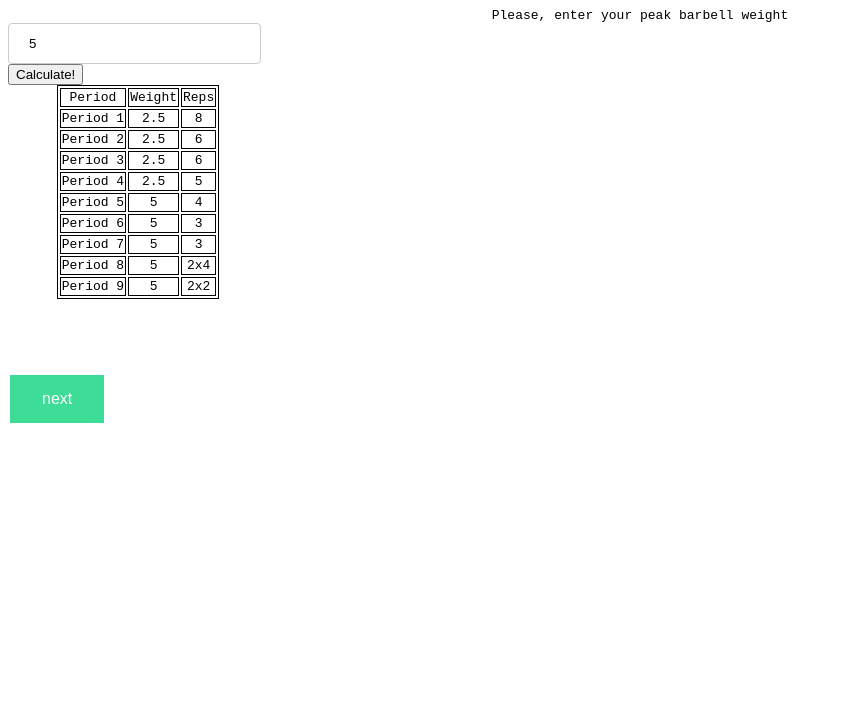
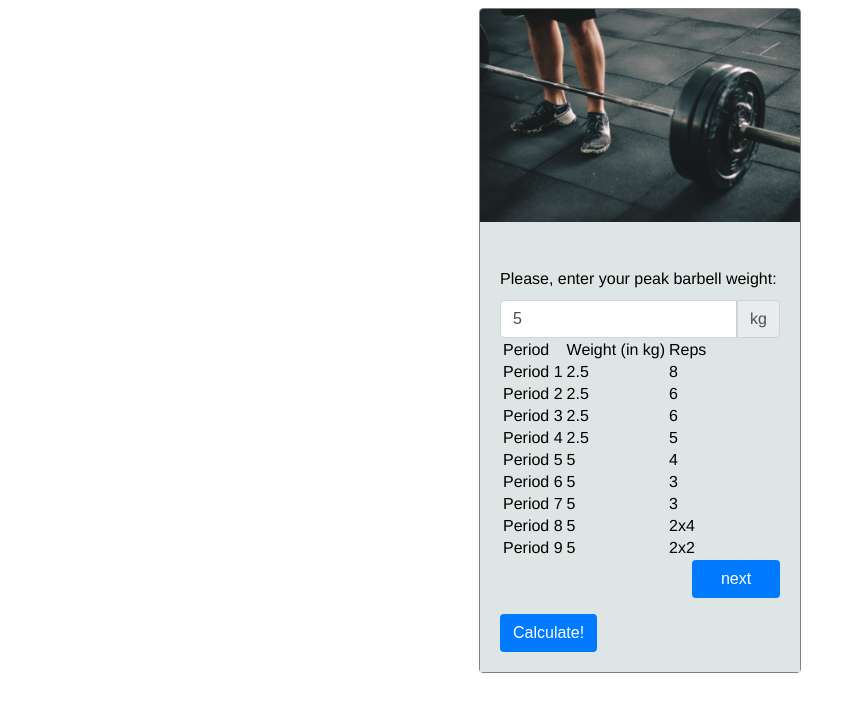
Before and after one commit to sohardco/benchpress, a plain HTML site: page index.html in a window 1280 px wide. Both pictures are taken after typing "5" into the empty fields and a click on the button "Calculate!". Shown: the whole page, without its empty margins (0-856 px from the left). Drawn offline with Linux system fonts and the light colour scheme.

Commit message:
Added images + styling /w bootstrap

```diff
--- a/css/style.css
+++ b/css/style.css
@@ -1,81 +1,182 @@
-html {
-    font-family: monospace;
-}
-table, th, td {
-    border: 1px solid black;
-}
-tr {
-    width:;
-
-    text-align: center;
-}
-
-input:invalid {
-  border: 2px solid red;
-}
-
-input:valid {
-  border: 2px solid black;
+:root {
+    --bgcolour: #747572;
+    --border-radius: .25rem;
 }
 
 .hidden {
-    display: none;
-}
-.workouts{
-    width: 20em;
-    height: 22em;
-}
-.table{
-    margin-left: auto;
-    margin-right: auto;
+    display: none !important;
 }
 
-.button{
-   border: none;
-   color: white;
-   padding: 15px 32px;
-   text-align: center;
-   text-decoration: none;
-   font-size: 16px;
-   margin: 4px 2px;
-   cursor: pointer;
+body {
+  font-family: 'Helvetica', sans-serif;
 }
 
-/* Form*/
-label {
-    display: inherit;
-    text-align: center;
+.h1, .h2, .h3, .h4, .h5, .h6, h1, h2, h3, h4, h5, h6 {
+    font-family: inherit;
+    font-size: 1rem;
+    font-weight: 500;
+    line-height: 1.2;
+    color: inherit;
 }
-#startform{
-    display: block;
+
+.card {
+    margin: auto;
+    position: relative;
+    display: flex;
+    flex-direction: column;
+    width: 20rem;
+    min-width: 0;
+    word-wrap: break-word;
+    background-color: white;
+    background-clip: border-box;
+    border-radius: .25rem;
+    border: 1px solid gray;
+}
+
+.card-img-top {
+    margin: auto;
+    border-top-left-radius: calc(var(--border-radius) - 1px);
+    border-top-right-radius: calc(var(--border-radius) - 1px);
+    width: 100%; /*/ Required because we use flexbox and this inherently applies align-self: stretch*/
 
 }
-#inputWeight{
-    display: inline-block;
-    width: 20%;
-    padding: 12px 20px;
 
-    border: 1px solid #ccc;
-    border-radius: 4px;
-    box-sizing: border-box;
+.card-body {
+    flex: 1 1 auto;
+    padding: 1.25rem;
+    background: #DEE5E5;
+}
 
+.card-title {
+  margin-bottom: .75rem;
 }
-#calculate{
-    display: inherit;
+
+.card-subtitle {
+    margin-top: -.375rem;
+    margin-bottom: 0;
+    color: #6c757d
 }
 
 
-#previous{
-    background-color: #FF495C;
+.card-header {
+  padding:  .75rem 1.25rem;
+  margin-bottom: 0; /*/ Removes the default margin-bottom of <hN>*/
+  background-color: black .03;
+  border-bottom: 1px solid black .125;
 }
-#next{
-    background-color: #3DDC97;
+
+.input-group {
     position: relative;
+    display: flex;
+    flex-wrap: wrap;
+    align-items: stretch;
+    width: 100%;
+    margin-bottom: 1rem;
+}
 
+.input-group>.form-control {
+    position: relative;
+    flex: 1 1 auto;
+    width: 1%;
+    margin-bottom: 0;
 
 }
 
+.form-control{
+    display: block;
+    width: 100%;
+    padding: .375rem .75rem;
+    font-size: 1rem;
+    line-height: 1.5;
+    color: #495057;
+    background-color: #fff;
+    background-clip: padding-box;
+    border: 1px solid #ced4da;
+    border-radius: .25rem;
+    transition: border-color .15s ease-in-out,box-shadow .15s ease-in-out;
+    margin-bottom: 0;
+    border-top-right-radius: 0;
+    border-bottom-right-radius: 0;
+}
 
-/* #256EFF - back
+.input-group-text{
+    display: flex;
+    align-items: center;
+    padding: .375rem .75rem;
+    margin-bottom: 0;
+    font-size: 1rem;
+    font-weight: 400;
+    line-height: 1.5;
+    color: #495057;
+    text-align: center;
+    white-space: nowrap;
+    background-color: #e9ecef;
+    border: 1px solid #ced4da;
+    border-radius: .25rem;
+    border-top-left-radius: 0;
+    border-bottom-left-radius: 0;
+}
 
-#46237A - background */
+.btn {
+    display: inline-block;
+    color: #fff;
+    background-color: #007bff;
+    border-color:  #0062cc;
+    font-weight: 400;
+    text-align: center;
+    white-space: nowrap;
+    vertical-align: middle;
+    -webkit-user-select: none;
+    -moz-user-select: none;
+    -ms-user-select: none;
+    user-select: none;
+    border: 1px solid transparent;
+    padding: .375rem .75rem;
+    font-size: 1rem;
+    line-height: 1.5;
+    border-radius: var(--border-radius);
+    transition: color .15s ease-in-out, background-color .15s ease-in-out, border-color .15s ease-in-out, box-shadow .15s ease-in-out;
+}
+
+.btn:hover {
+    color: #fff;
+    background-color: #0069d9;
+    border-color: #0062cc;
+}
+
+.controls{
+height: inherit;
+width: inherit;
+}
+
+.btn-next{
+    float: right;
+    width: 88px;
+}
+
+.btn-previous {
+    float: left;
+
+}
+
+.workouts{
+    width: 100%;
+
+    /* margin-bottom: 2em; */
+}
+
+
+/* table, th, td {
+    background: #f1faee;
+    /* border: 1px solid #1d3557; */
+}
+/* table {
+    width: 80%;
+    margin: auto;
+    position: relative;
+    border-radius: 4px;
+} */
+
+/* tr {
+    text-align: center;
+} */ */ */
--- a/index.html
+++ b/index.html
@@ -7,17 +7,25 @@
         <meta name="viewport" content="width=device-width, initial-scale=1.0">
     </head>
     <body>
-        <form id="startform">
-            <label for="number"> Please, enter your peak barbell weight</label>
-            <input id="inputWeight" type="number" placeholder= "100 kg" name="amount" min="20" max="500" >
-            <input type="button" id="calculate" value="Calculate!">
-        </form>
-        <div class="workouts js-workouts"></div>
-        <div class="controls">
-            <input type="button" class="button js-button hidden" id="back" name="back" value="back">
-            <input type="button" class="button js-button hidden" id="previous" name="previous" value="previous">
-            <input type="button" class="button js-button hidden" id="next" name="next" value="next">
+        <div class="card js-card">
+            <img class="card-img-top" src="./img/barbell-live.jpeg" alt="Barbell live photo">
+            <div class="card-body">
+                <h5 class="card-title">Please, enter your peak barbell weight: </h5>
+                    <div class="input-group mb-3">
+                        <input type="number" placeholder="100" name="amount" min="1" max="500" class="form-control" id="weight">
+                            <div class="input-group-append">
+                                <span class="input-group-text" id="weight-addon">kg</span>
+                            </div>
+                        <div class="workouts js-workouts"></div>
+                        <div class="controls">
+                            <input type="button" class="btn js-btn hidden" id="back" name="back" value="back">
+                            <input type="button" class="btn js-btn btn-previous hidden" id="previous" name="previous" value="previous">
+                            <input type="button" class="btn js-btn btn-next hidden" id="next" name="next" value="next">
+                        </div>
+                    </div>
+                <input type="button" class="btn js-btn" id="calculate" value="Calculate!">
+            </div>
         </div>
-        <script type="module" src="scripts/main.js"></script>
+    <script type="module" src="scripts/main.js"></script>
     </body>
 </html>
--- a/scripts/main.js
+++ b/scripts/main.js
@@ -2,9 +2,9 @@ import { concatTrainingRatios, calculateWeights } from './maths.js';
 import { fillTable } from './tablecreate.js';
 
 const calculateBtn = document.querySelector('#calculate');
-const prevBtn = document.querySelector('#previous');
-const nextBtn = document.querySelector('#next');
-const initForm = document.querySelector('#init');
+const prevBtn = document.querySelector('.btn-previous');
+const nextBtn = document.querySelector('.btn-next');
+const startForm = document.querySelector('.js-form');
 const backBtn = document.querySelector('#back');
 const container = document.querySelector('.js-workouts');
 
@@ -49,7 +49,7 @@ function toggleHiddenElements(state, boolean){
 function app() {
     container.innerHTML = '';
 
-    const weightInput = document.getElementById('inputWeight');
+    const weightInput = document.getElementById('weight');
     const initialBarbellweight = Number(weightInput.value);
 
     const concatDays = concatTrainingRatios(warmUp, workoutRatios);
@@ -117,12 +117,12 @@ function navigate(event) {
     //else show both
 }
 
-calculate.addEventListener('click', app);
+calculateBtn.addEventListener('click', app);
 nextBtn.addEventListener('click', navigate);
 prevBtn.addEventListener('click', navigate);
 //backBtn.addEventListener('click', )
 //nextBtn.addEventListener('click', toggleNextPage.bind(null, calculatedBarbellWeights));
-initForm.addEventListener('submit', (e) => {
+startForm.addEventListener('submit', (e) => {
     e.preventDefault();
     app();
 });
--- a/scripts/tablecreate.js
+++ b/scripts/tablecreate.js
@@ -17,7 +17,7 @@ function createTableFromObj(tableObj, repDay) {
         if (j == 0) {
             headCell.textContent = "Period";
         } else if (j == 1) {
-            headCell.textContent = "Weight";
+            headCell.textContent = "Weight (in kg)";
         } else {
             headCell.textContent = "Reps";
         }
```
Also changed, not shown: img/barbell-live.jpeg (added), img/barbell-pixel.png (added).
